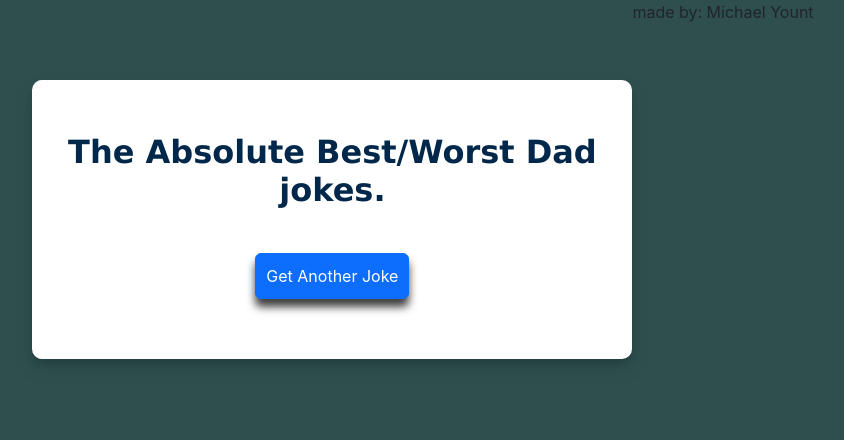
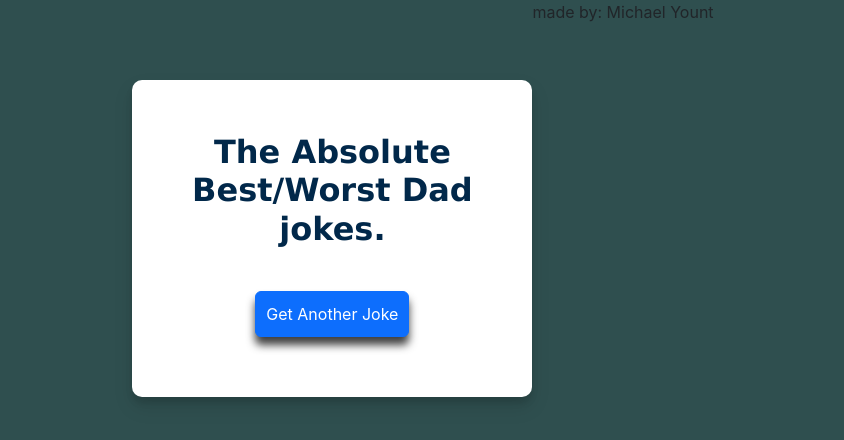
Before and after one commit to Michael-Yount/TheAbsolutlyWorseDadJokes, a React (Create React App) app: page / in a window 1280 px wide. Shown: the top 440 px of the page, without its empty margins (217-1061 px from the left). Built offline with nearby package versions, Linux system fonts and the light colour scheme; no server answers.

Commit message:
windowsize

```diff
--- a/src/App.css
+++ b/src/App.css
@@ -37,7 +37,7 @@
   border-radius: 10px;
   padding: 50px 20px;
   max-width: 100%;
-  width: 600px;
+  width: 400px;
   margin-top: 5em;
   text-align: center;
   box-shadow: 0 10px 20px rgba(0, 0, 0, 0.1), 0 6px 6px rgba(0, 0, 0, 0.1);
```
